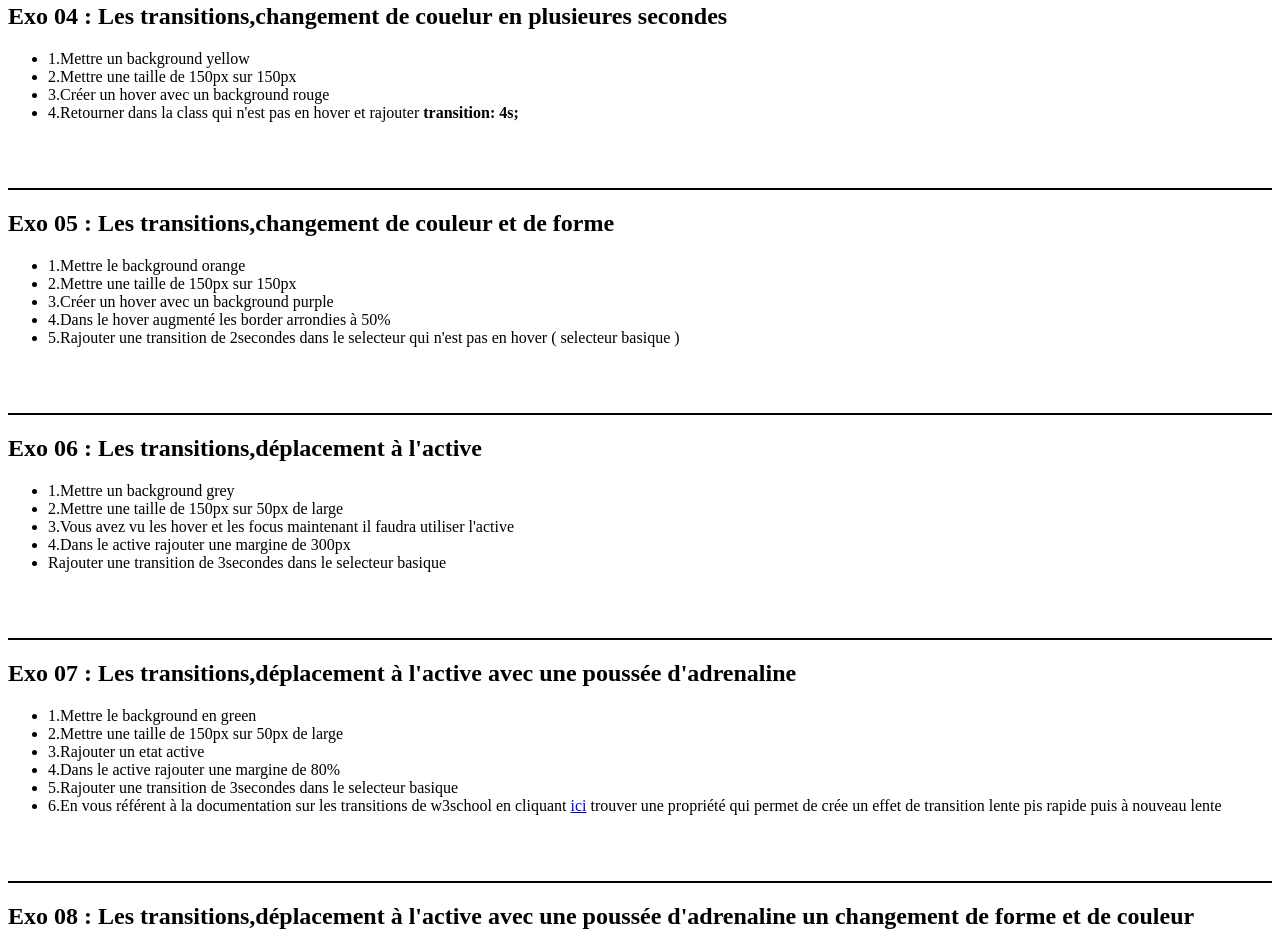
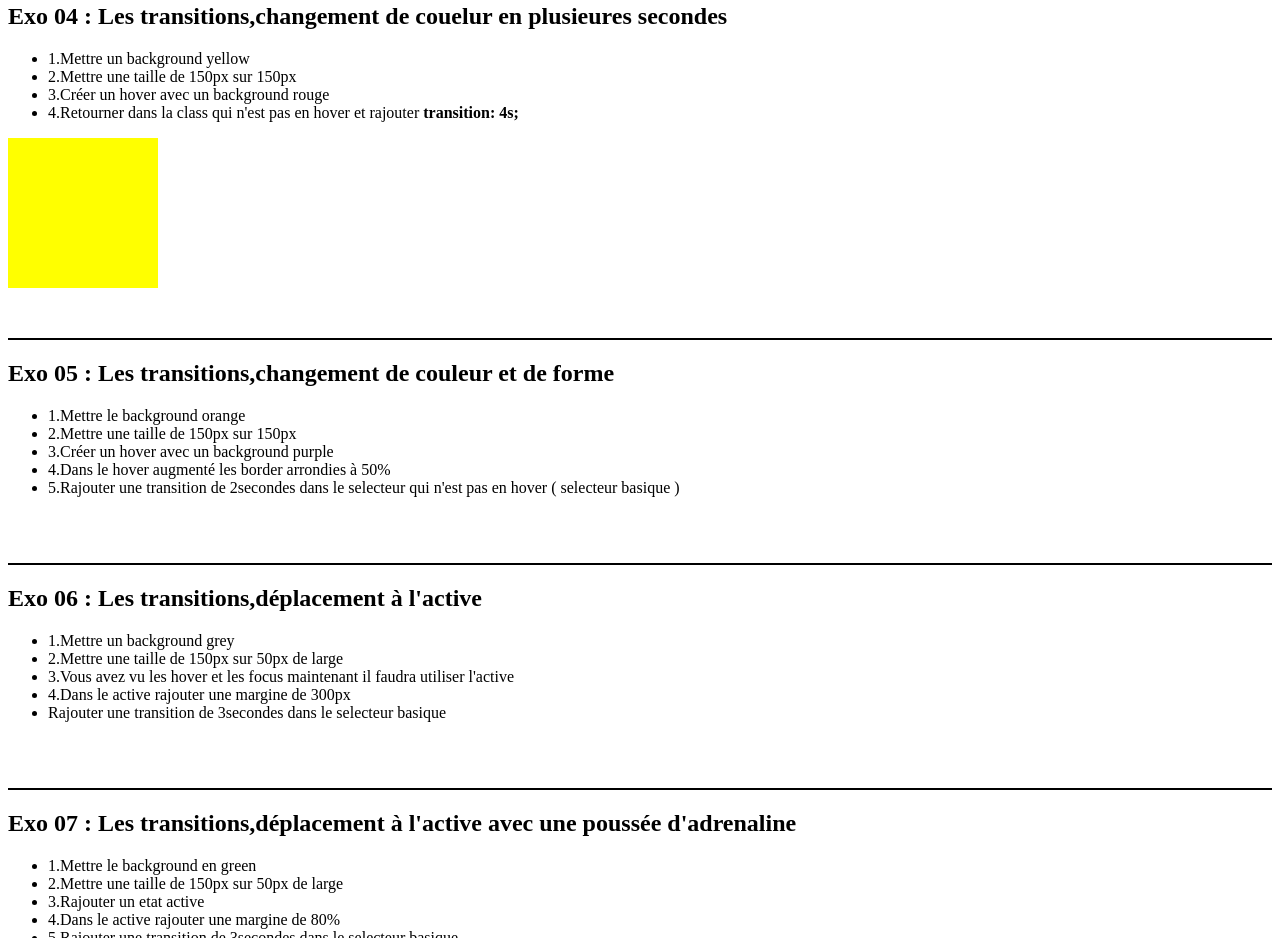
Before and after one commit to LeCheshire/Exo20, a plain HTML site: page index.html in a window 1280 px wide. Shown: the part 1008-1946 px from the top of the page. Drawn offline with Linux system fonts and the light colour scheme.

Commit message:
fin exo 4

```diff
--- a/public/css/style.css
+++ b/public/css/style.css
@@ -43,7 +43,15 @@ input:focus{
 
 
 /* début exo 04 les transitions */
-
+.transition_04{
+    background-color: yellow;
+    width: 150px;
+    height: 150px;
+    transition: 4s;
+}
+.transition_04:hover{
+    background-color: red;
+}
 /* fin exo 04 les transitions */
 
 
```
